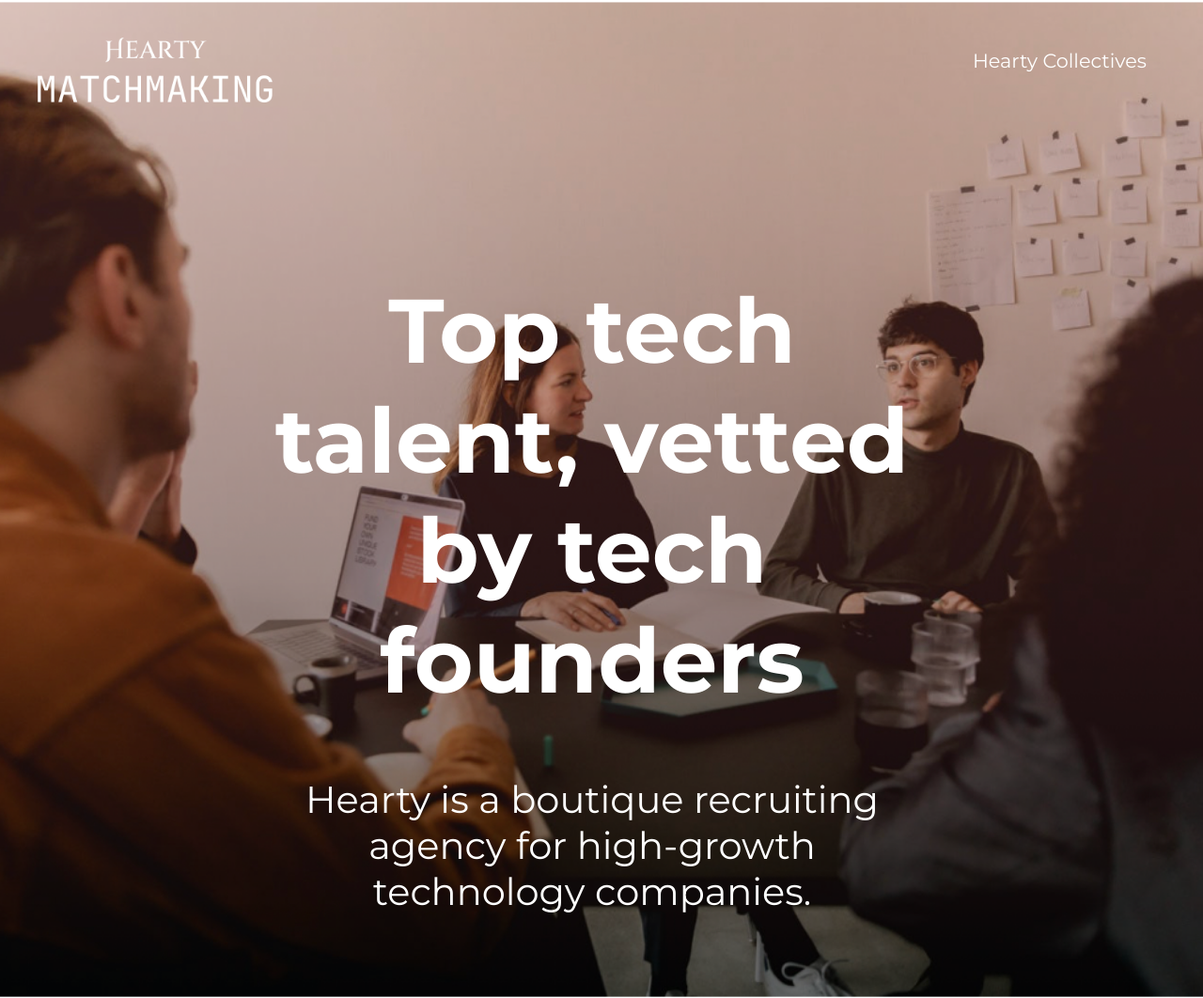
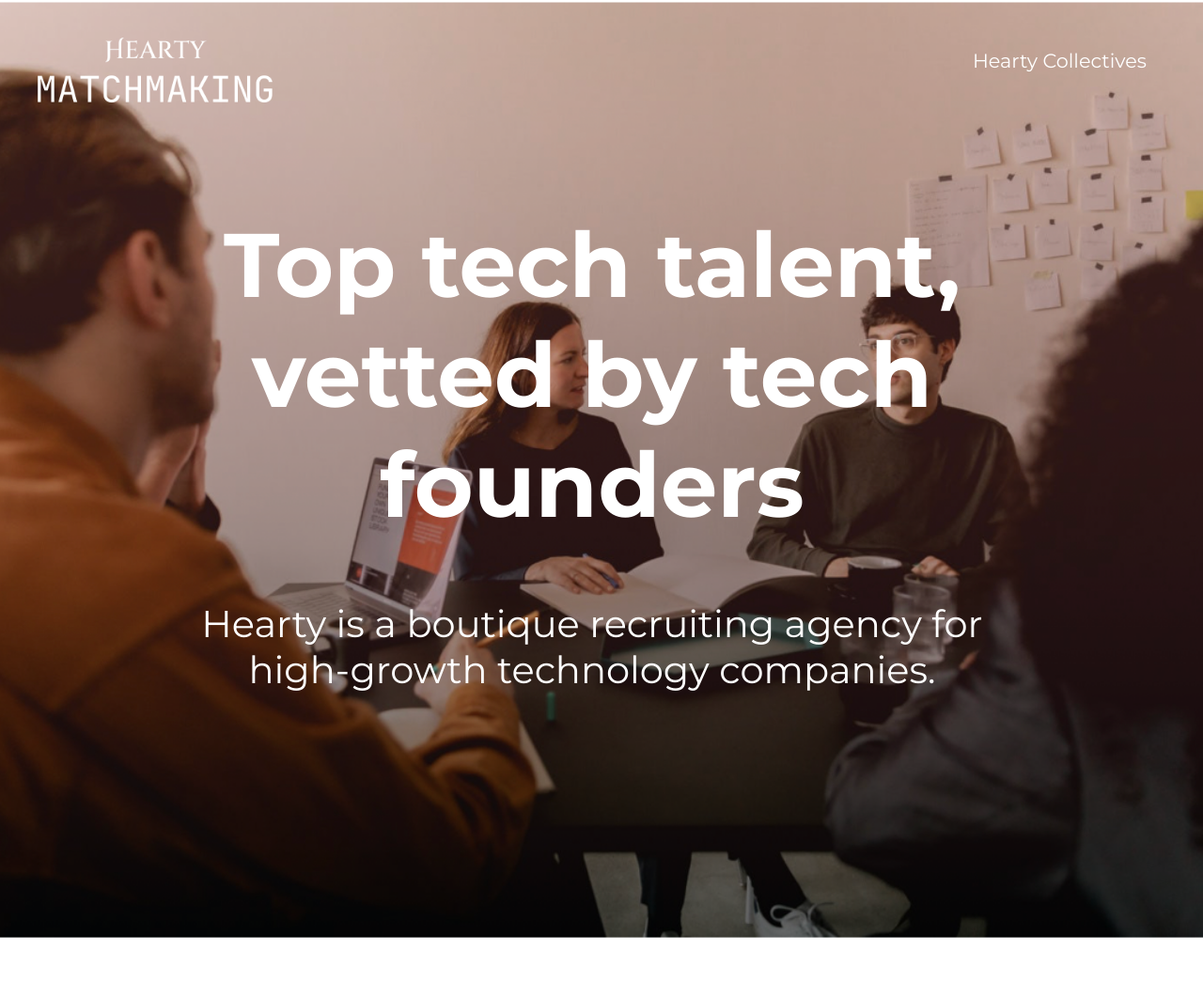
Before and after one commit to Referin/marketingsite, a PHP site: page /matchmaking.html in a window 1280 px wide. Shown: the top 1062 px of the page at 94% size. Run offline with PHP 8.4, Linux system fonts and the light colour scheme; some libraries are stand-ins or nearby versions.

Commit message:
Adjusted margins of heading

```diff
--- a/css/matchmaking.css
+++ b/css/matchmaking.css
@@ -56,11 +56,11 @@ p {
 }
 
 .content {
-    padding-top: 100px;
+    padding-top: 30px;
     padding-bottom: 50px;
     height: 100%;
-    margin-left: 300px;
-    margin-right: 300px;
+    margin-left: 200px;
+    margin-right: 200px;
 }
 
 @media screen and (max-width: 1200px) {
```
